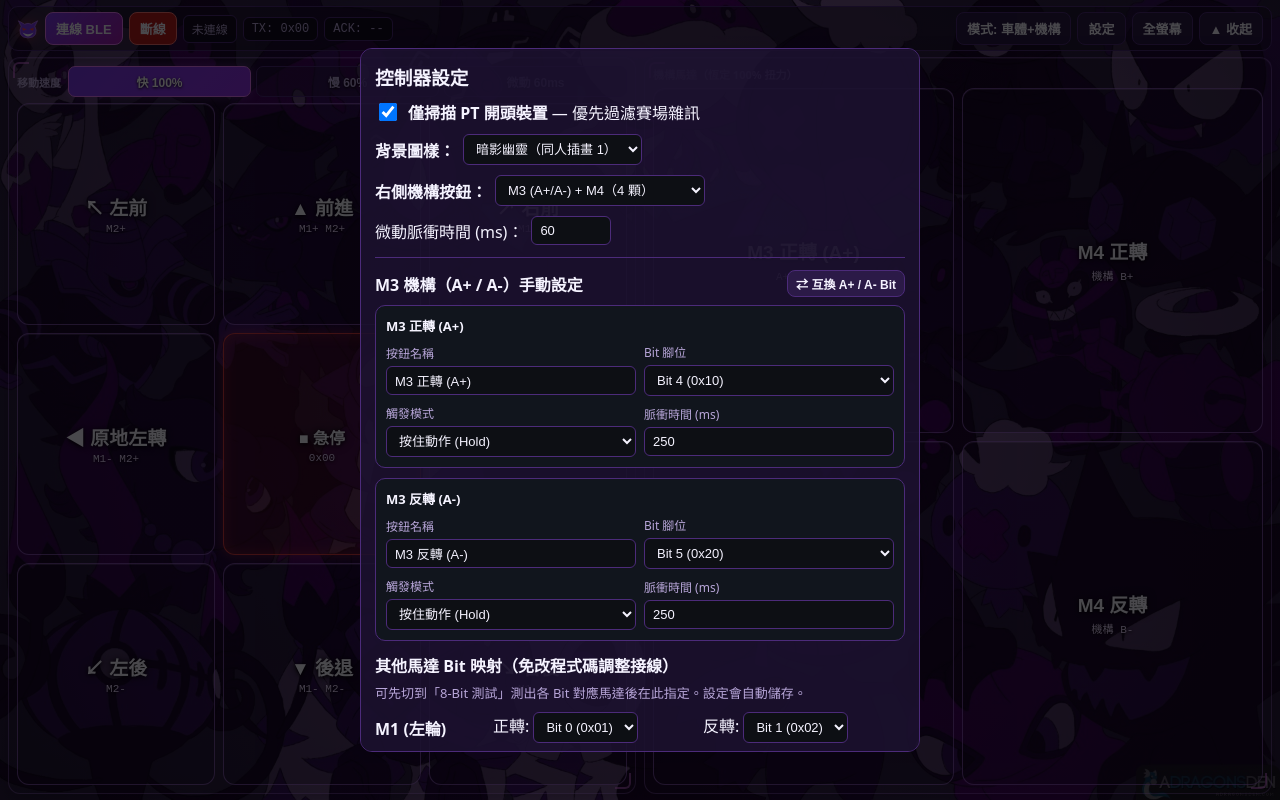
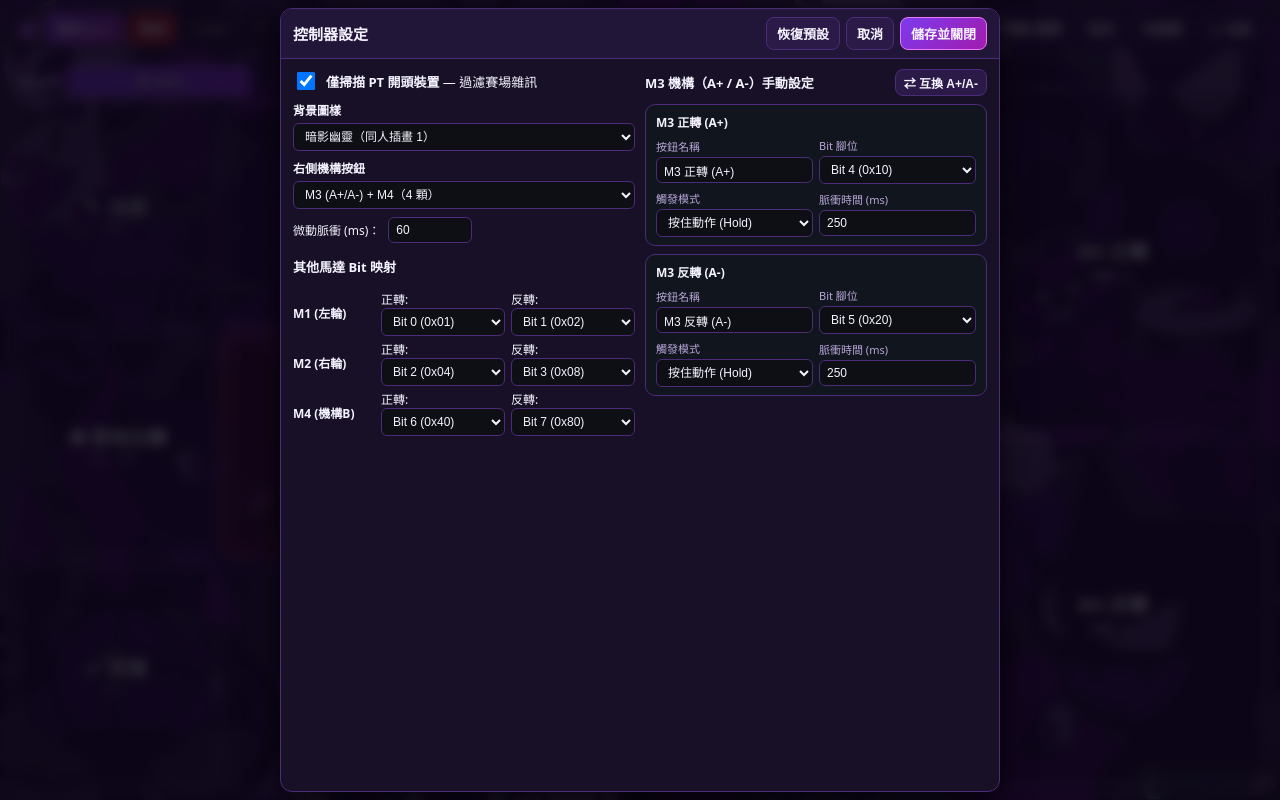
Before and after one commit to LS404-123/ptbc_controller, a plain HTML site: page index.html in a window 1280 px wide. Both pictures are taken after a click on the button "設定". Drawn offline with Linux system fonts and the light colour scheme.

Commit message:
fix: render settings overlay inside rotated landscape container with 2-col layout

```diff
--- a/index.html
+++ b/index.html
@@ -30,6 +30,7 @@
       color: var(--text);
       font-family: system-ui, -apple-system, sans-serif;
       overflow: hidden; touch-action: none; user-select: none;
+      -webkit-user-select: none; -webkit-touch-callout: none;
     }
     .app {
       position: relative;
@@ -215,33 +216,47 @@
         transform-origin: top left;
         transform: rotate(90deg) translateY(-100%);
       }
-      dialog {
-        transform: rotate(90deg);
-        width: min(88dvh, 520px);
-        max-height: 88vw;
-      }
     }
 
-    /* 設定抽屜 */
-    dialog {
-      background: var(--panel); color: var(--text); border: 1px solid var(--border);
-      border-radius: 12px; padding: 14px; width: min(94vw, 560px); max-height: 88dvh; overflow-y: auto;
+    /* 設定抽屜（位於 .app 內，直向模式下會自動跟隨旋轉並完整鋪開） */
+    .settings-overlay {
+      position: absolute; inset: 0; z-index: 100;
+      background: rgba(10, 5, 20, 0.82); backdrop-filter: blur(6px);
+      display: flex; align-items: center; justify-content: center;
+      padding: 8px;
     }
-    dialog::backdrop { background: rgba(0,0,0,0.7); }
-    .map-row { display: grid; grid-template-columns: 110px 1fr 1fr; gap: 8px; align-items: center; margin: 8px 0; }
+    .settings-overlay[hidden] { display: none; }
+    .settings-panel {
+      background: #171026; color: var(--text); border: 1px solid var(--border);
+      border-radius: 12px; width: 100%; max-width: 720px; height: 100%; max-height: 100%;
+      display: flex; flex-direction: column; overflow: hidden;
+      box-shadow: 0 10px 32px rgba(0, 0, 0, 0.7);
+    }
+    .settings-header {
+      display: flex; align-items: center; justify-content: space-between; gap: 8px;
+      padding: 8px 12px; background: #211538; border-bottom: 1px solid var(--border);
+      flex-shrink: 0;
+    }
+    .settings-body {
+      flex: 1; overflow-y: auto; padding: 10px 12px;
+      touch-action: pan-x pan-y; -webkit-overflow-scrolling: touch;
+      display: grid; grid-template-columns: 1fr 1fr; gap: 10px; align-content: start;
+    }
+    .settings-col { display: flex; flex-direction: column; gap: 8px; min-width: 0; }
+    .map-row { display: grid; grid-template-columns: 82px 1fr 1fr; gap: 6px; align-items: center; margin: 4px 0; font-size: 12px; }
     .m3-cfg-card {
       background: #11151d; border: 1px solid var(--border); border-radius: 10px;
-      padding: 10px; display: flex; flex-direction: column; gap: 8px; margin-bottom: 10px;
+      padding: 8px 10px; display: flex; flex-direction: column; gap: 6px;
     }
     .m3-cfg-grid {
-      display: grid; grid-template-columns: 1fr 1fr; gap: 8px; align-items: center;
+      display: grid; grid-template-columns: 1fr 1fr; gap: 6px; align-items: center;
     }
     .m3-cfg-grid label {
-      display: flex; flex-direction: column; gap: 4px; font-size: 12px; color: var(--muted);
+      display: flex; flex-direction: column; gap: 3px; font-size: 11px; color: var(--muted); min-width: 0;
     }
     select, input[type="text"], input[type="number"] {
       background: #0d0f14; color: var(--text); border: 1px solid var(--border);
-      padding: 6px 8px; border-radius: 6px; font-size: 13px;
+      padding: 5px 7px; border-radius: 6px; font-size: 12px; min-width: 0; width: 100%;
     }
   </style>
 </head>
@@ -285,17 +300,25 @@
   </div>
 
   <div class="stage" id="stage"></div>
+
+  <div class="settings-overlay" id="settingsDialog" hidden>
+    <div class="settings-panel">
+      <div class="settings-header">
+        <strong style="font-size:15px;">控制器設定</strong>
+        <div style="display:flex; gap:6px; align-items:center;">
+          <button type="button" class="btn-sm" id="btnResetSettings">恢復預設</button>
+          <button type="button" class="btn-sm" id="btnCancelSettings">取消</button>
+          <button type="button" class="btn-sm primary" id="btnSaveSettings">儲存並關閉</button>
         </div>
-
-<dialog id="settingsDialog">
-  <h3 style="margin:0 0 10px;">控制器設定</h3>
-  <div style="display:flex; flex-direction:column; gap:10px; padding-bottom:12px; border-bottom:1px solid var(--border); margin-bottom:12px;">
-    <label style="display:flex; align-items:center; gap:8px; cursor:pointer;">
-      <input type="checkbox" id="chkPtOnly" style="width:18px; height:18px;" />
-      <span><strong>僅掃描 PT 開頭裝置</strong> — 優先過濾賽場雜訊</span>
+      </div>
+      <div class="settings-body">
+        <div class="settings-col">
+          <label style="display:flex; align-items:center; gap:8px; cursor:pointer; font-size:13px;">
+            <input type="checkbox" id="chkPtOnly" style="width:18px; height:18px; flex-shrink:0;" />
+            <span><strong>僅掃描 PT 開頭裝置</strong> — 過濾賽場雜訊</span>
           </label>
-    <label style="display:flex; align-items:center; gap:8px; flex-wrap:wrap;">
-      <span><strong>背景圖樣：</strong></span>
+          <label style="display:flex; flex-direction:column; gap:4px; font-size:12px; color:var(--muted);">
+            <span><strong style="color:var(--text);">背景圖樣</strong></span>
             <select id="selBgArt">
               <option value="gengar_art1.jpg">暗影幽靈（同人插畫 1）</option>
               <option value="gengar_art2.png">紫霧紅眼（同人插畫 2）</option>
@@ -303,26 +326,29 @@
               <option value="gengar_bg.png">經典立繪</option>
             </select>
           </label>
-    <label style="display:flex; align-items:center; gap:8px; flex-wrap:wrap;">
-      <span><strong>右側機構按鈕：</strong></span>
+          <label style="display:flex; flex-direction:column; gap:4px; font-size:12px; color:var(--muted);">
+            <span><strong style="color:var(--text);">右側機構按鈕</strong></span>
             <select id="selAuxLayout">
               <option value="m3m4">M3 (A+/A-) + M4（4 顆）</option>
               <option value="m3">僅保留 M3（A+ / A- 2 顆）</option>
               <option value="m3p">僅保留 M3 A+（單顆大按鈕）</option>
             </select>
           </label>
-    <label style="display:flex; align-items:center; gap:8px;">
-      <span>微動脈衝時間 (ms)：</span>
-      <input type="number" id="numNudgeMs" min="20" max="300" step="10" style="width:80px;" />
+          <label style="display:flex; align-items:center; gap:8px; font-size:12px;">
+            <span>微動脈衝 (ms)：</span>
+            <input type="number" id="numNudgeMs" min="20" max="300" step="10" style="width:84px;" />
           </label>
+          <h4 style="margin:6px 0 2px; font-size:13px;">其他馬達 Bit 映射</h4>
+          <div id="mapRows"></div>
         </div>
 
-  <div style="display:flex; align-items:center; justify-content:space-between; gap:8px; margin-bottom:8px;">
-    <h4 style="margin:0;">M3 機構（A+ / A-）手動設定</h4>
-    <button type="button" class="btn-sm" id="btnSwapM3Bits" style="padding:4px 8px; font-size:12px;">⇄ 互換 A+ / A- Bit</button>
+        <div class="settings-col">
+          <div style="display:flex; align-items:center; justify-content:space-between; gap:8px;">
+            <h4 style="margin:0; font-size:13px;">M3 機構（A+ / A-）手動設定</h4>
+            <button type="button" class="btn-sm" id="btnSwapM3Bits" style="padding:4px 8px; font-size:12px;">⇄ 互換 A+/A-</button>
           </div>
           <div class="m3-cfg-card">
-    <strong style="font-size:13px;">M3 正轉 (A+)</strong>
+            <strong style="font-size:12px;">M3 正轉 (A+)</strong>
             <div class="m3-cfg-grid">
               <label>按鈕名稱
                 <input type="text" id="m3pLabel" maxlength="20" placeholder="M3 正轉 (A+)" />
@@ -343,7 +369,7 @@
             </div>
           </div>
           <div class="m3-cfg-card">
-    <strong style="font-size:13px;">M3 反轉 (A-)</strong>
+            <strong style="font-size:12px;">M3 反轉 (A-)</strong>
             <div class="m3-cfg-grid">
               <label>按鈕名稱
                 <input type="text" id="m3nLabel" maxlength="20" placeholder="M3 反轉 (A-)" />
@@ -363,17 +389,11 @@
               </label>
             </div>
           </div>
-
-  <h4 style="margin:12px 0 6px;">其他馬達 Bit 映射（免改程式碼調整接線）</h4>
-  <p style="margin:0 0 10px; font-size:13px; color:var(--muted);">
-    可先切到「8-Bit 測試」測出各 Bit 對應馬達後在此指定。設定會自動儲存。
-  </p>
-  <div id="mapRows"></div>
-  <div style="display:flex; gap:8px; justify-content:flex-end; margin-top:14px;">
-    <button class="btn-sm" id="btnResetSettings">恢復預設</button>
-    <button class="btn-sm primary" id="btnSaveSettings">儲存並關閉</button>
         </div>
-</dialog>
+      </div>
+    </div>
+  </div>
+</div>
 
 <script>
 const SVC_UUID = 0xffe0;
@@ -987,11 +1007,15 @@ function openSettings() {
       <label>反轉: <select data-key="${kn}">${bitOptions(keyMap[kn])}</select></label>
     </div>
   `).join("");
-  settingsDialog.showModal();
+  settingsDialog.hidden = false;
 }
 
 document.getElementById("btnSettings").onclick = openSettings;
 document.getElementById("btnFloatSettings").onclick = openSettings;
+document.getElementById("btnCancelSettings").onclick = () => { settingsDialog.hidden = true; };
+settingsDialog.addEventListener("click", (e) => {
+  if (e.target === settingsDialog) settingsDialog.hidden = true;
+});
 
 document.getElementById("btnResetSettings").onclick = () => {
   keyMap = { ...DEFAULT_MAP };
@@ -1003,7 +1027,7 @@ document.getElementById("btnResetSettings").onclick = () => {
   localStorage.setItem(STORAGE_KEY, JSON.stringify(keyMap));
   localStorage.setItem("ptbc_a01_ui_v1", JSON.stringify(uiSettings));
   applyBgArt();
-  settingsDialog.close();
+  settingsDialog.hidden = true;
   renderStage();
 };
 
@@ -1033,7 +1057,7 @@ document.getElementById("btnSaveSettings").onclick = () => {
   localStorage.setItem(STORAGE_KEY, JSON.stringify(keyMap));
   localStorage.setItem("ptbc_a01_ui_v1", JSON.stringify(uiSettings));
   applyBgArt();
-  settingsDialog.close();
+  settingsDialog.hidden = true;
   renderStage();
 };
 
--- a/sw.js
+++ b/sw.js
@@ -1,4 +1,4 @@
-const CACHE = "ptbc-a01-v10";
+const CACHE = "ptbc-a01-v11";
 const ASSETS = [
   "./",
   "./index.html",
```
Lines whose indentation alone changed are shown as unchanged.
